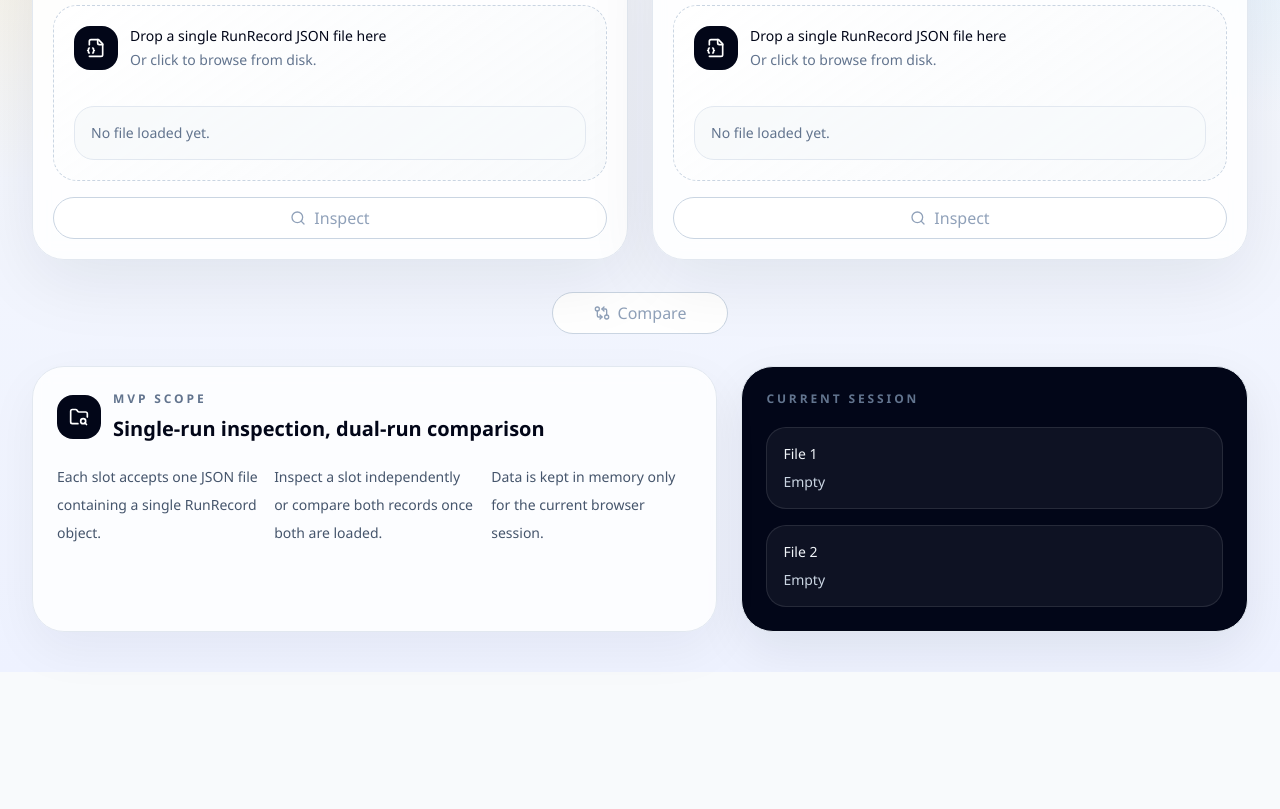
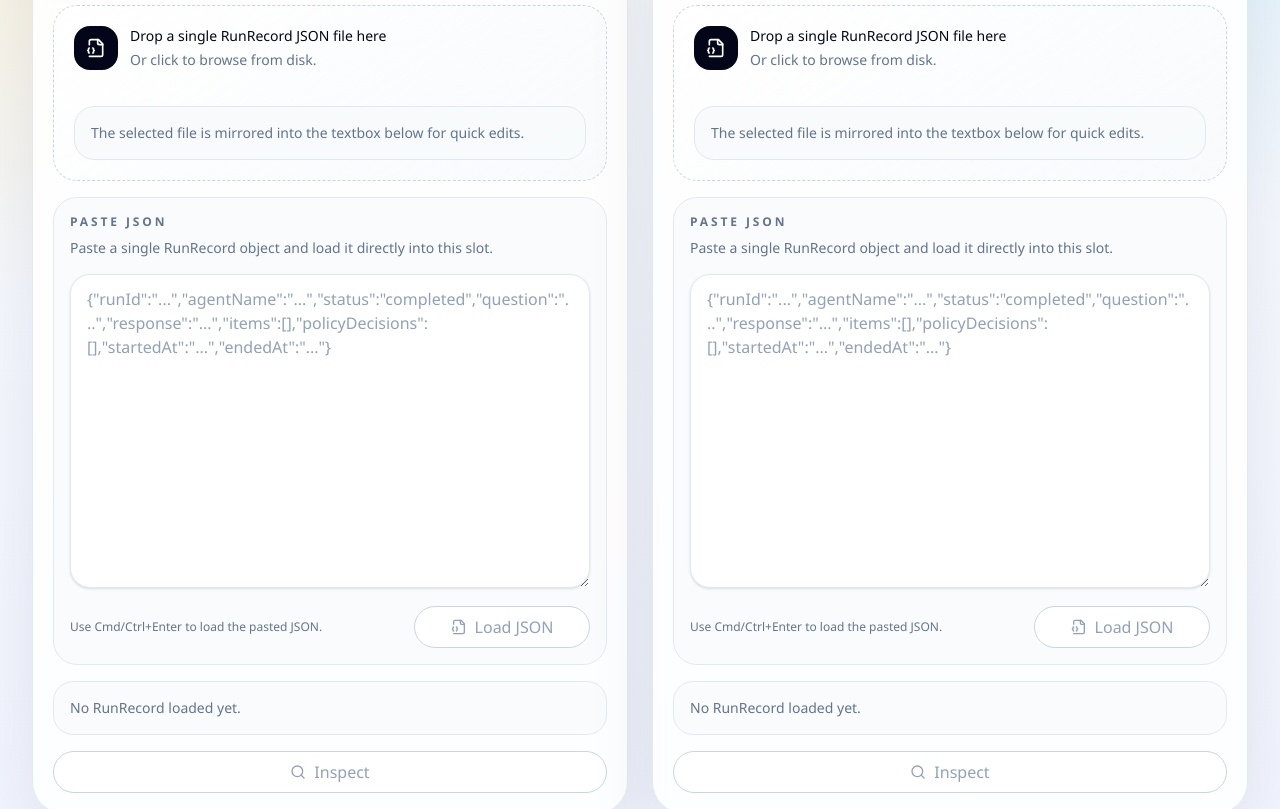
Before and after one commit to axiastudio/aioc, a React (Vite) app in the folder apps/aioc-inspect/: page / in a window 1280 px wide. Shown: the part 340-1149 px from the top of the page. Before the commit the page ends 1012 px from the top, so only its background shows below. Built offline with nearby package versions, Linux system fonts and the light colour scheme.

Commit message:
feat(aioc-inspect): allow pasted RunRecord JSON inputs

```diff
--- a/apps/aioc-inspect/src/app.tsx
+++ b/apps/aioc-inspect/src/app.tsx
@@ -35,16 +35,18 @@ function readFileText(file: File): Promise<string> {
   });
 }
 
-async function loadFileToSlot(file: File): Promise<LoadedRunRecord> {
-  const text = await readFileText(file);
-  const record = parseRunRecordJson(text);
+function buildLoadedRunRecord(
+  jsonText: string,
+  sourceName: string,
+): LoadedRunRecord {
+  const record = parseRunRecordJson(jsonText);
 
   if (!isRecordRenderable(record)) {
     throw new Error("RunRecord shape is not renderable by this MVP");
   }
 
   return {
-    fileName: file.name,
+    fileName: sourceName,
     loadedAt: new Date().toISOString(),
     record,
     preview: buildRunRecordPreview(record),
@@ -153,7 +155,10 @@ function InPageLink({
 interface SlotCardProps {
   slotId: RunSlotId;
   slot: RunSlotState;
+  jsonDraft: string;
   onFileSelected: (slotId: RunSlotId, file: File) => void;
+  onJsonDraftChange: (slotId: RunSlotId, value: string) => void;
+  onJsonSubmit: (slotId: RunSlotId) => void;
   onClear: (slotId: RunSlotId) => void;
   onInspect: (slotId: RunSlotId) => void;
 }
@@ -161,11 +166,15 @@ interface SlotCardProps {
 function SlotCard({
   slotId,
   slot,
+  jsonDraft,
   onFileSelected,
+  onJsonDraftChange,
+  onJsonSubmit,
   onClear,
   onInspect,
 }: SlotCardProps): ReactElement {
   const label = slotId === "file1" ? "File 1" : "File 2";
+  const hasJsonDraft = jsonDraft.trim().length > 0;
 
   return (
     <section className="rounded-[2rem] border border-slate-200 bg-white/85 p-5 shadow-[0_20px_70px_rgba(15,23,42,0.08)] backdrop-blur">
@@ -188,6 +197,7 @@ function SlotCard({
         ) : null}
       </div>
 
+      <div className="space-y-4">
         <label
           className="flex min-h-44 cursor-pointer flex-col justify-between rounded-[1.5rem] border border-dashed border-slate-300 bg-[linear-gradient(145deg,rgba(255,255,255,0.8),rgba(248,250,252,0.95))] p-5 transition hover:border-slate-400 hover:bg-slate-50"
           onDragOver={(event) => event.preventDefault()}
@@ -227,13 +237,63 @@ function SlotCard({
           />
 
           <div className="mt-6 rounded-[1.25rem] border border-slate-200 bg-slate-50/80 p-4">
+            <p className="text-sm text-slate-500">
+              The selected file is mirrored into the textbox below for quick edits.
+            </p>
+          </div>
+        </label>
+
+        <div className="rounded-[1.5rem] border border-slate-200 bg-slate-50/70 p-4">
+          <div className="flex items-start justify-between gap-4">
+            <div>
+              <p className={sectionTitleClassName()}>Paste JSON</p>
+              <p className="mt-2 text-sm text-slate-500">
+                Paste a single RunRecord object and load it directly into this slot.
+              </p>
+            </div>
+          </div>
+          <textarea
+            value={jsonDraft}
+            rows={12}
+            className="mt-4 w-full resize-y rounded-[1.25rem] border border-slate-200 bg-white px-4 py-3 text-sm leading-6 text-slate-900 shadow-sm outline-none transition placeholder:text-slate-400 focus:border-sky-400 focus:ring-4 focus:ring-sky-100"
+            placeholder='{"runId":"...","agentName":"...","status":"completed","question":"...","response":"...","items":[],"policyDecisions":[],"startedAt":"...","endedAt":"..."}'
+            onChange={(event) => onJsonDraftChange(slotId, event.target.value)}
+            onKeyDown={(event) => {
+              if ((event.metaKey || event.ctrlKey) && event.key === "Enter") {
+                event.preventDefault();
+                onJsonSubmit(slotId);
+              }
+            }}
+          />
+          <div className="mt-3 flex flex-col gap-3 md:flex-row md:items-center md:justify-between">
+            <p className="text-xs text-slate-500">
+              Use Cmd/Ctrl+Enter to load the pasted JSON.
+            </p>
+            <button
+              type="button"
+              className={buttonClassName(hasJsonDraft, true)}
+              disabled={!hasJsonDraft}
+              onClick={() => onJsonSubmit(slotId)}
+            >
+              <FileJson2 className="h-4 w-4" />
+              Load JSON
+            </button>
+          </div>
+        </div>
+
+        <div className="rounded-[1.25rem] border border-slate-200 bg-slate-50/80 p-4">
           {slot.status === "empty" ? (
-            <p className="text-sm text-slate-500">No file loaded yet.</p>
+            <p className="text-sm text-slate-500">No RunRecord loaded yet.</p>
           ) : null}
 
           {slot.status === "invalid" ? (
             <div className="space-y-1">
-              <p className="text-sm font-medium text-rose-700">Invalid file</p>
+              <p className="text-sm font-medium text-rose-700">Invalid input</p>
+              {slot.fileName ? (
+                <p className="text-sm font-medium text-rose-600">
+                  {slot.fileName}
+                </p>
+              ) : null}
               <p className="text-sm text-rose-600">{slot.error}</p>
             </div>
           ) : null}
@@ -272,7 +332,7 @@ function SlotCard({
             </div>
           ) : null}
         </div>
-      </label>
+      </div>
 
       <div className="mt-4">
         <button
@@ -1251,11 +1311,23 @@ export function App(): ReactElement {
     file1: EMPTY_SLOT,
     file2: EMPTY_SLOT,
   });
+  const [jsonDrafts, setJsonDrafts] = useState<Record<RunSlotId, string>>({
+    file1: "",
+    file2: "",
+  });
   const [view, setView] = useState<InspectView>({ name: "home" });
 
   async function handleFileSelected(slotId: RunSlotId, file: File): Promise<void> {
+    let text = "";
+
     try {
-      const loaded = await loadFileToSlot(file);
+      text = await readFileText(file);
+      setJsonDrafts((current) => ({
+        ...current,
+        [slotId]: text,
+      }));
+
+      const loaded = buildLoadedRunRecord(text, file.name);
       setSlots((current) => ({
         ...current,
         [slotId]: {
@@ -1276,10 +1348,58 @@ export function App(): ReactElement {
     }
   }
 
+  function handleJsonDraftChange(slotId: RunSlotId, value: string): void {
+    setJsonDrafts((current) => ({
+      ...current,
+      [slotId]: value,
+    }));
+  }
+
+  function handleJsonSubmit(slotId: RunSlotId): void {
+    const jsonText = jsonDrafts[slotId];
+
+    if (jsonText.trim().length === 0) {
+      setSlots((current) => ({
+        ...current,
+        [slotId]: {
+          status: "invalid",
+          fileName: "Pasted JSON",
+          error: "Paste a RunRecord JSON payload before loading it.",
+        },
+      }));
+      return;
+    }
+
+    try {
+      const loaded = buildLoadedRunRecord(jsonText, "Pasted JSON");
+      setSlots((current) => ({
+        ...current,
+        [slotId]: {
+          status: "loaded",
+          fileName: "Pasted JSON",
+          data: loaded,
+        },
+      }));
+    } catch (error) {
+      setSlots((current) => ({
+        ...current,
+        [slotId]: {
+          status: "invalid",
+          fileName: "Pasted JSON",
+          error: error instanceof Error ? error.message : String(error),
+        },
+      }));
+    }
+  }
+
   function clearSlot(slotId: RunSlotId): void {
     setSlots((current) => ({
       ...current,
       [slotId]: EMPTY_SLOT,
+    }));
+    setJsonDrafts((current) => ({
+      ...current,
+      [slotId]: "",
     }));
 
     setView((current) => {
@@ -1340,18 +1460,24 @@ export function App(): ReactElement {
           <SlotCard
             slotId="file1"
             slot={slots.file1}
+            jsonDraft={jsonDrafts.file1}
             onFileSelected={(slotId, file) => {
               void handleFileSelected(slotId, file);
             }}
+            onJsonDraftChange={handleJsonDraftChange}
+            onJsonSubmit={handleJsonSubmit}
             onClear={clearSlot}
             onInspect={(slotId) => setView({ name: "inspect", slotId })}
           />
           <SlotCard
             slotId="file2"
             slot={slots.file2}
+            jsonDraft={jsonDrafts.file2}
             onFileSelected={(slotId, file) => {
               void handleFileSelected(slotId, file);
             }}
+            onJsonDraftChange={handleJsonDraftChange}
+            onJsonSubmit={handleJsonSubmit}
             onClear={clearSlot}
             onInspect={(slotId) => setView({ name: "inspect", slotId })}
           />
@@ -1384,8 +1510,8 @@ export function App(): ReactElement {
             </div>
             <div className="mt-5 grid gap-4 text-sm leading-7 text-slate-600 md:grid-cols-3">
               <p>
-                Each slot accepts one JSON file containing a single RunRecord
-                object.
+                Each slot accepts one JSON file or pasted JSON containing a single
+                RunRecord object.
               </p>
               <p>
                 Inspect a slot independently or compare both records once both are
```
Lines whose indentation alone changed are shown as unchanged.
